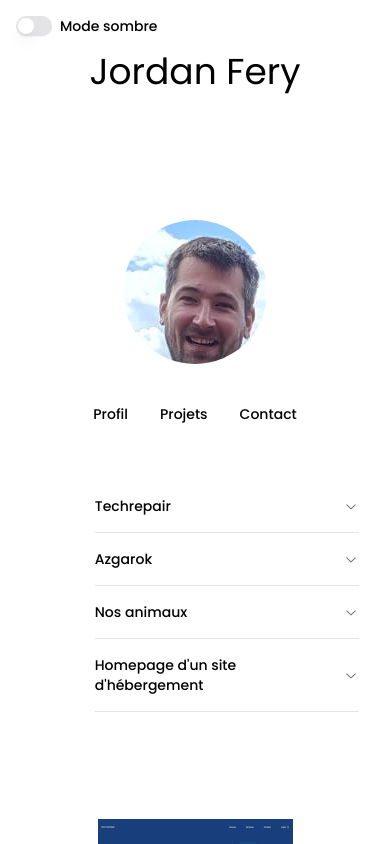
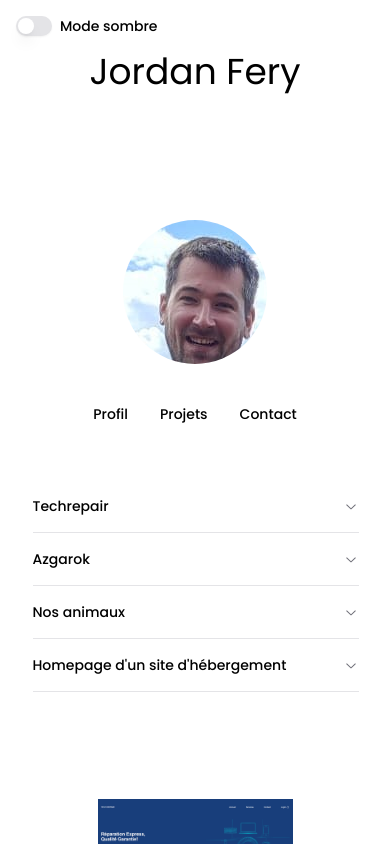
Before and after one commit to JordanFery/portfolio, a Next.js app: page / in a window 390 px wide. Both pictures are taken after a click on the button "Projets". Shown: the top 844 px of the page. Built offline with nearby package versions, Linux system fonts and the light colour scheme.

Commit message:
ajustement du responsive de myprojects

```diff
--- a/src/components/MyProjects.jsx
+++ b/src/components/MyProjects.jsx
@@ -15,7 +15,7 @@ export function ProjetsListe() {
 
 
 
-            <div className="col-start-3 col-end-12">
+            <div className="col-start-1 md:col-start-3 col-end-12">
 
                 <Accordion type="single" collapsible className="w-full">
                     <AccordionItem value="item-8">
@@ -55,7 +55,7 @@ export function ProjetsListe() {
                     </AccordionItem>
                     <AccordionItem value="item-6">
                         <AccordionTrigger>
-                            <a href="http://www.youtube.com">
+                            <a href="/">
                                 Nos animaux
                             </a>
                         </AccordionTrigger>
```
